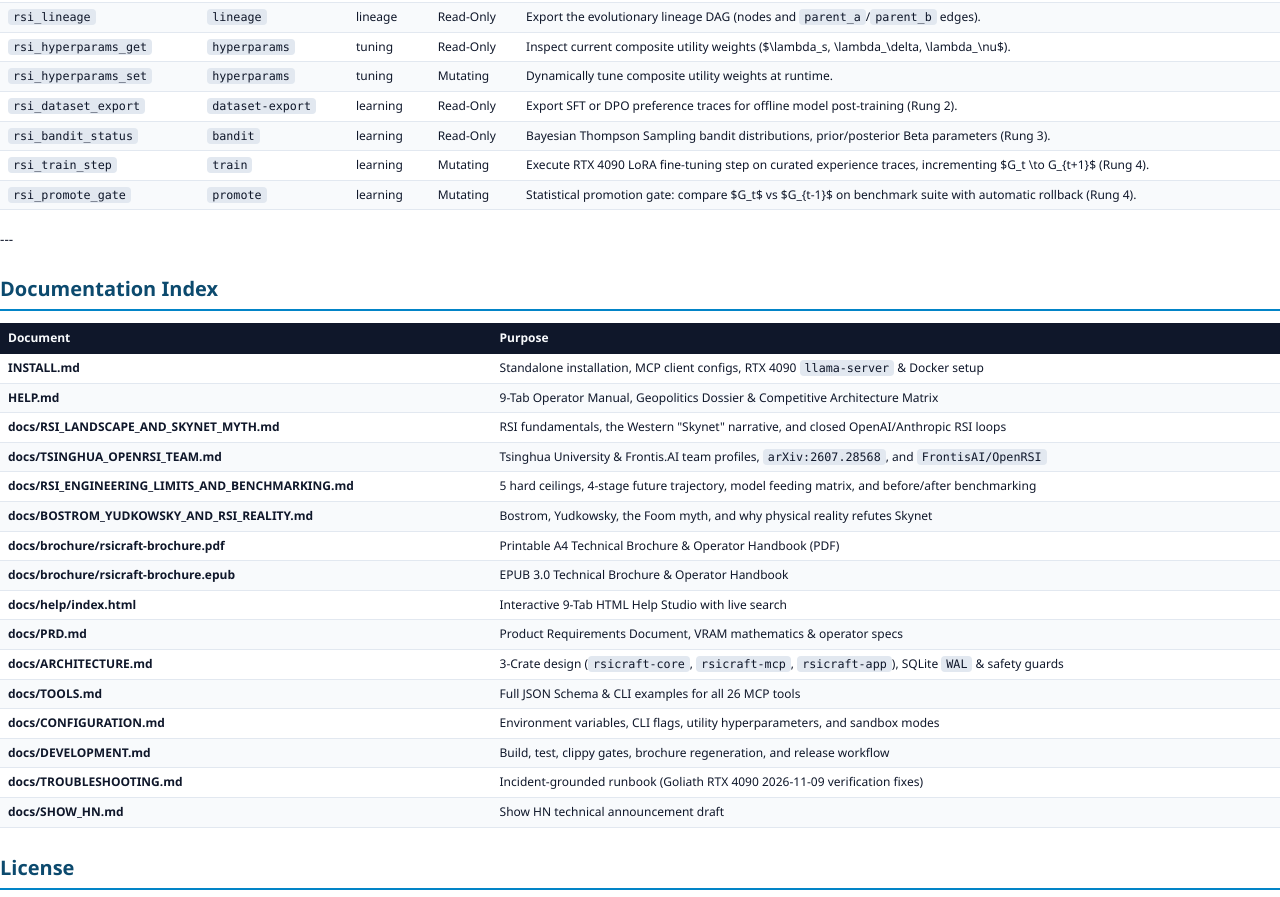
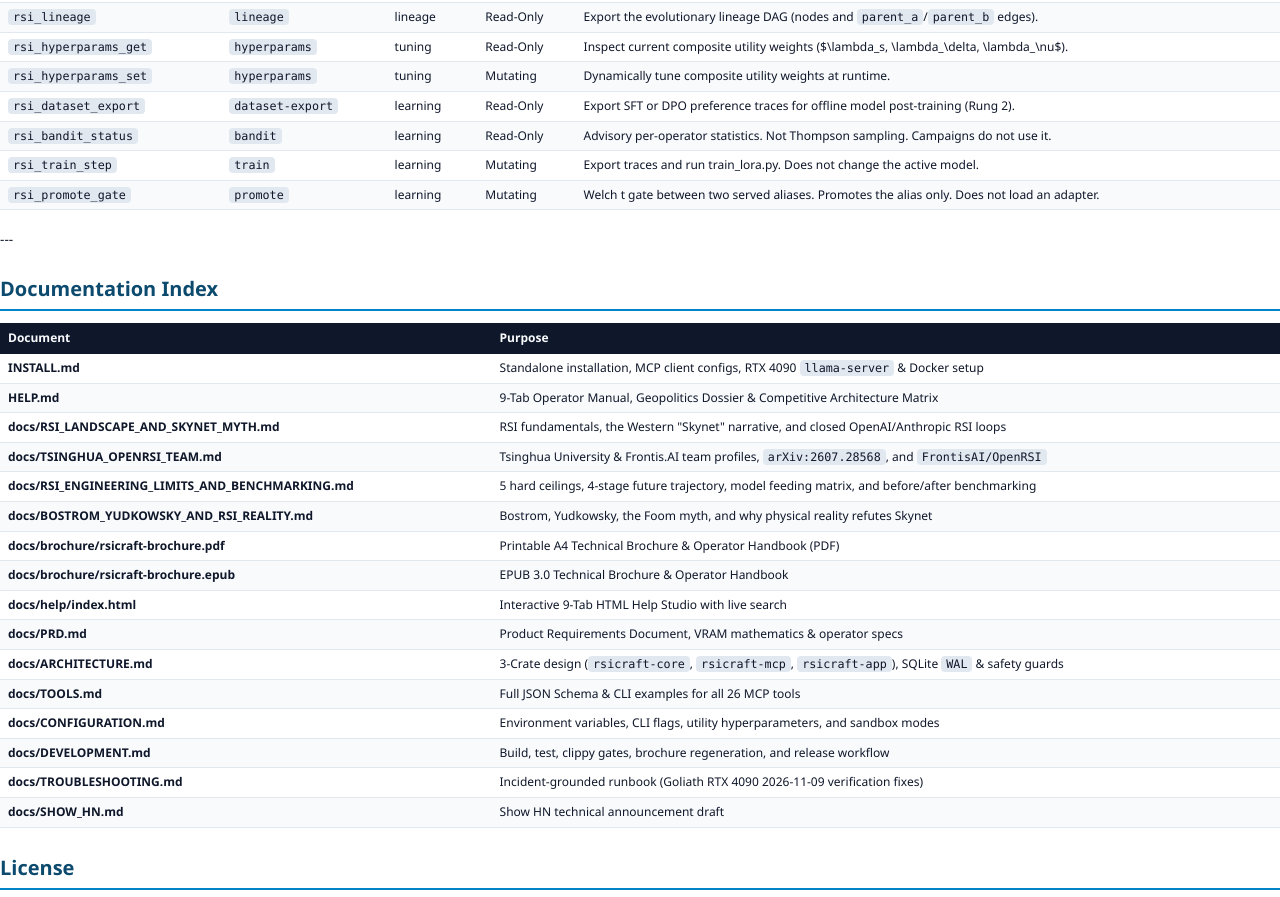
Before and after one commit to sandraschi/rsicraft, a browser extension: page docs/brochure/rsicraft-brochure.html in a window 1280 px wide. Shown: the part 5860-6757 px from the top of the page. Drawn offline with Linux system fonts and the light colour scheme.

Commit message:
docs: refresh the tier plan, help, and brochure
Tier 4 and CLI smoke are marked built. Brochure HTML, EPUB, and
PDF were recompiled. The bench script keeps the full campaign report.

Co-authored-by: Cursor <cursoragent@cursor.com>

```diff
--- a/docs/brochure/rsicraft-brochure.html
+++ b/docs/brochure/rsicraft-brochure.html
@@ -603,21 +603,21 @@ cargo run -p rsicraft-mcp -- help-tabs --tab tsinghua_openrsi
 <td><code>bandit</code></td>
 <td>learning</td>
 <td>Read-Only</td>
-<td>Bayesian Thompson Sampling bandit distributions, prior/posterior Beta parameters (Rung 3).</td>
+<td>Advisory per-operator statistics. Not Thompson sampling. Campaigns do not use it.</td>
 </tr>
 <tr>
 <td><code>rsi_train_step</code></td>
 <td><code>train</code></td>
 <td>learning</td>
 <td>Mutating</td>
-<td>Execute RTX 4090 LoRA fine-tuning step on curated experience traces, incrementing $G_t \to G_{t+1}$ (Rung 4).</td>
+<td>Export traces and run train_lora.py. Does not change the active model.</td>
 </tr>
 <tr>
 <td><code>rsi_promote_gate</code></td>
 <td><code>promote</code></td>
 <td>learning</td>
 <td>Mutating</td>
-<td>Statistical promotion gate: compare $G_t$ vs $G_{t-1}$ on benchmark suite with automatic rollback (Rung 4).</td>
+<td>Welch t gate between two served aliases. Promotes the alias only. Does not load an adapter.</td>
 </tr>
 </tbody></table>
 <p>---</p>
```
Also changed, not shown: docs/help/index.html (+3 -3 lines), 6 other files.
